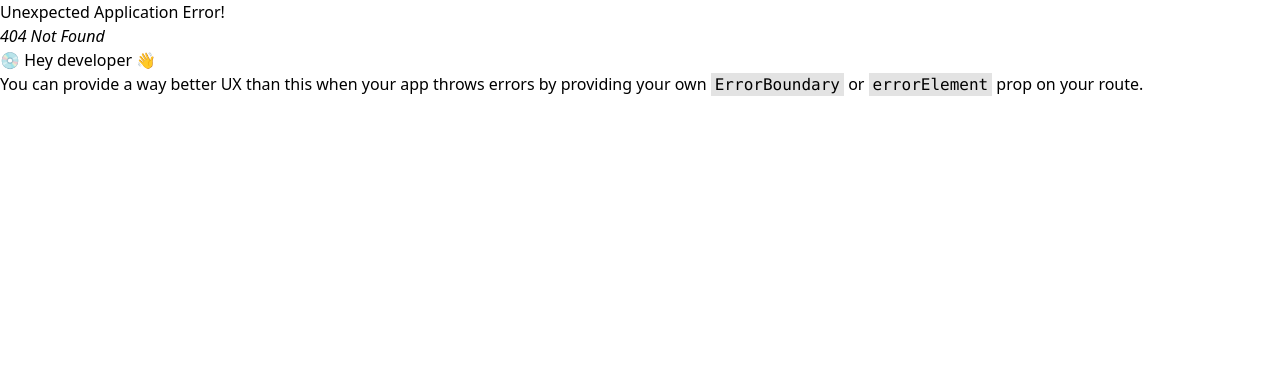
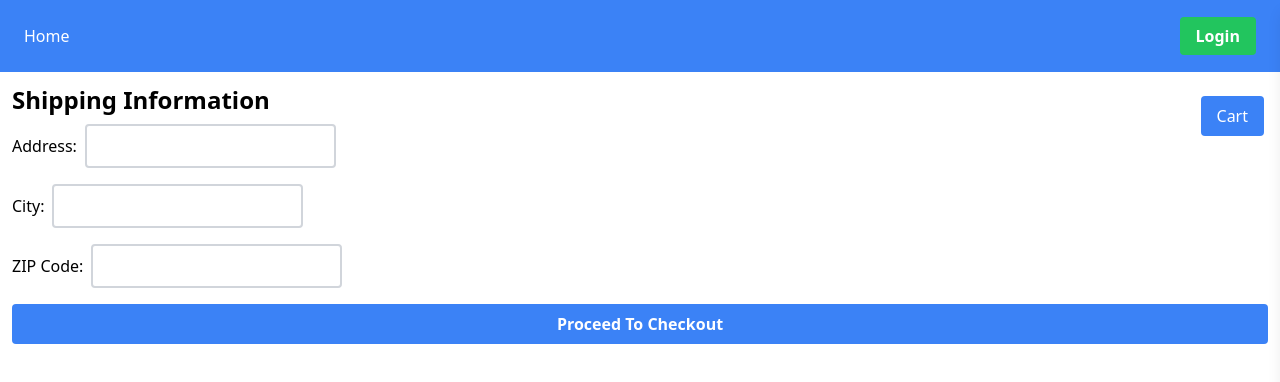
Before and after one commit to Sameer-Ahmed1/ecomm, a React (Vite) app: page /checkout in a window 1280 px wide. Before the commit this address had no page. Shown: the top 382 px of the page. Built offline with nearby package versions, Linux system fonts and the light colour scheme.

Commit message:
add cart checkout

```diff
--- a/src/components/CartSideBar.tsx
+++ b/src/components/CartSideBar.tsx
@@ -1,9 +1,26 @@
 import React, { useContext, useEffect, useRef, useState } from "react";
 import { useCart } from "../hooks/useCart";
+import { Product } from "../types";
+import productService from "../services/product";
+import { useNavigate } from "react-router-dom";
 
 const CartSideBar = () => {
   const { cart, removeFromCart } = useCart();
+  const navigate = useNavigate();
   const [isOpen, setIsOpen] = useState(false);
+  const [products, setProducts] = useState<Product[]>([]);
+  const fetchedCartItems = async () => {
+    const promises: Promise<Product>[] = [];
+    cart.forEach((item) => {
+      promises.push(productService.fetchProduct(item.id));
+    });
+    const result = await Promise.all(promises);
+    setProducts(result);
+    console.log("result ", result);
+  };
+  useEffect(() => {
+    fetchedCartItems();
+  }, [cart]);
 
   const toggleSidebar = () => {
     setIsOpen(!isOpen);
@@ -29,10 +46,6 @@ const CartSideBar = () => {
   if (!cart) {
     return <div>loading...</div>;
   }
-  console.log("cart from CartSideBar", cart);
-  for (let i = 0; i < cart.length; i++) {
-    console.log("\tcart from CartSideBar", cart[i]);
-  }
   return (
     <div className="relative">
       <button
@@ -48,12 +61,12 @@ const CartSideBar = () => {
         } fixed right-0 top-0 h-full w-64 p-4 bg-white border-l shadow-lg transition-transform duration-200 ease-in-out`}
       >
         <h2 className="text-2xl font-bold mb-4">Your Cart</h2>
-        {cart.length &&
-          cart.map((product) => (
+        {products.length &&
+          products.map((product) => (
             <div key={product.id} className="flex justify-between mb-4">
               <div>
                 <h3 className="text-xl">{product.name}</h3>
-                {/* <p>${product.price}</p> */}
+                <p>${product.price}</p>
               </div>
               <button
                 onClick={() => removeFromCart(product.id)}
@@ -65,8 +78,14 @@ const CartSideBar = () => {
           ))}
         <p className="text-xl font-bold">
           Total: $
-          {/*cart.reduce((total, product) => total + product.price, 0) */}0
+          {products.reduce((total, product) => total + product.price, 0)}
         </p>
+        <button
+          onClick={() => navigate("/checkout")}
+          className="mt-4 bg-green-500 hover:bg-green-700 text-white font-bold py-2 px-4 rounded"
+        >
+          Checkout
+        </button>
       </div>
     </div>
   );
--- a/src/main.tsx
+++ b/src/main.tsx
@@ -8,6 +8,7 @@ import ProductsPage from "./pages/ProductsPage";
 import LoginPage from "./pages/LoginPage";
 import CheckoutPage from "./pages/Checkout";
 import PaymentGateway from "./pages/PaymentGateway";
+import CheckoutCart from "./pages/CheckoutCart";
 const router = createBrowserRouter([
   {
     path: "/",
@@ -29,6 +30,10 @@ const router = createBrowserRouter([
         path: "/checkout/:id",
         element: <CheckoutPage />,
       },
+      {
+        path: "/checkout",
+        element: <CheckoutCart />,
+      },
     ],
   },
   {
--- /dev/null
+++ b/src/pages/CheckoutCart.tsx
@@ -0,0 +1,63 @@
+import React, { useState } from "react";
+import { useNavigate } from "react-router-dom";
+import { useCart } from "../hooks/useCart";
+
+const CheckoutCart = () => {
+  const navigate = useNavigate();
+  const { cart } = useCart();
+  const [address, setAddress] = useState("");
+  const [city, setCity] = useState("");
+  const [zip, setZip] = useState("");
+
+  const handleCheckout = (event: React.FormEvent) => {
+    event.preventDefault();
+    alert("Checkout successful");
+    navigate("/payment"); // Redirect to the PaymentGateway page
+  };
+
+  return (
+    <div className="w-full p-3">
+      <h2 className="text-2xl font-bold mb-2">Shipping Information</h2>
+      <form onSubmit={handleCheckout} className="flex flex-col space-y-4">
+        <label>
+          Address:
+          <input
+            type="text"
+            value={address}
+            onChange={(e) => setAddress(e.target.value)}
+            required
+            className="border-2 border-gray-300 p-2 rounded ml-2"
+          />
+        </label>
+        <label>
+          City:
+          <input
+            type="text"
+            value={city}
+            onChange={(e) => setCity(e.target.value)}
+            required
+            className="border-2 border-gray-300 p-2 rounded ml-2"
+          />
+        </label>
+        <label>
+          ZIP Code:
+          <input
+            type="text"
+            value={zip}
+            onChange={(e) => setZip(e.target.value)}
+            required
+            className="border-2 border-gray-300 p-2 rounded ml-2"
+          />
+        </label>
+        <button
+          type="submit"
+          className="bg-blue-500 hover:bg-blue-700 text-white font-bold py-2 px-4 rounded"
+        >
+          Proceed To Checkout
+        </button>
+      </form>
+    </div>
+  );
+};
+
+export default CheckoutCart;
```
